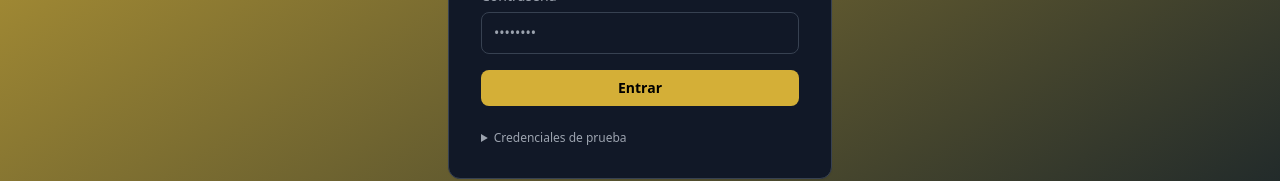
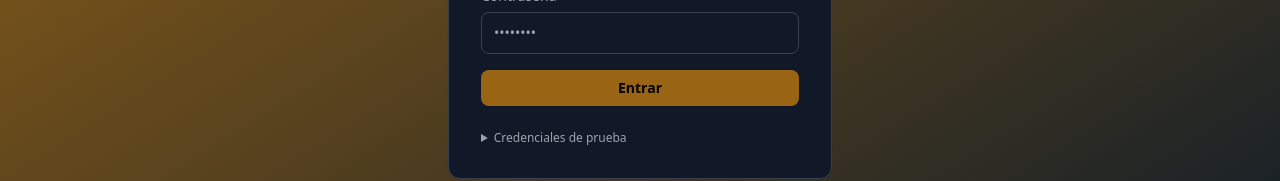
Before and after one commit to srcacahuate619/despacho_abogados, a Next.js app: page /login in a window 1280 px wide. Shown: the part 426-607 px from the top of the page. Built offline with nearby package versions, Linux system fonts and the light colour scheme; no server answers.

Commit message:
style: change gold to dark gold

```diff
--- a/tailwind.config.ts
+++ b/tailwind.config.ts
@@ -18,8 +18,8 @@ const config: Config = {
           900: '#0a1929',
         },
         gov: {
-          blue: '#D4AF37',
-          gold: '#C5A059',
+          blue: '#996515',
+          gold: '#8B6508',
           gray: '#111827',
           border: '#374151',
           text: '#f9fafb',
```
Also changed, not shown: 1 other file (tests, documents, lock files or other folders).
